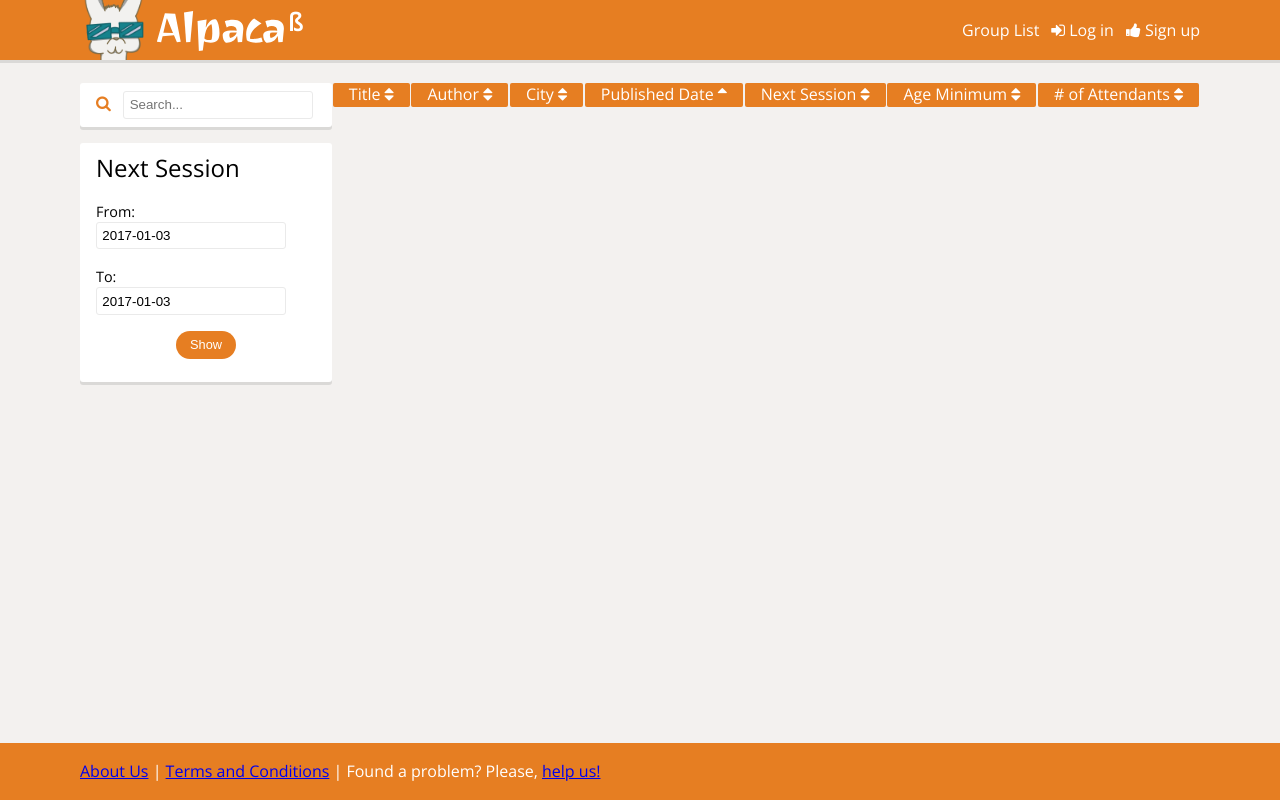
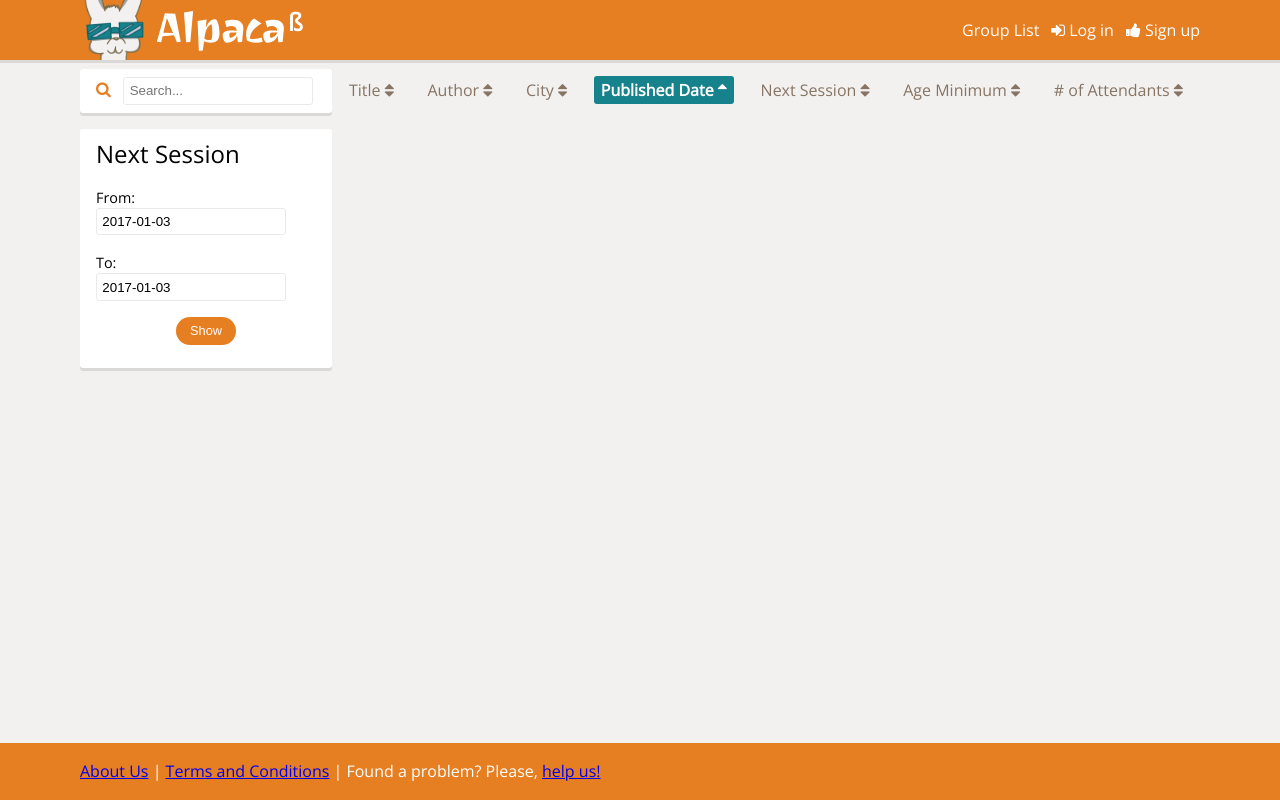
Before and after one commit to Sirikon/WarLlama, a Django app: page / in a window 1280 px wide. Run offline with Django 3.2, Linux system fonts and the light colour scheme; data that the repository does not hold is empty; style sheets or scripts are compiled from the project's sources; parts of the project's set-up code (start-up, migrations or seed data) failed here and were passed over; some libraries are stand-ins or nearby versions.

Commit message:
Working on order bar and some CSS fixing

```diff
--- a/src/Alpaca/templates/Alpaca/_layout.html
+++ b/src/Alpaca/templates/Alpaca/_layout.html
@@ -17,7 +17,7 @@
                     <a href="/">
                         <div class="al-header-logo">
                             <div class="al-header-logo-face" style="background-image: url({% static 'Al-Paquita_Branding.png' %});"></div>
-                            <img class="al-header-logo-title" src="{% static 'alpaca-logo-white.svg' %}" />
+                            <img class="al-header-logo-title" src="{% static 'alpaca-logo-white.svg' %}" draggable="false" />
                         </div>
                     </a>
                     <h3 class="al-header-subtitle">ß</h3>
--- /dev/null
+++ b/src/Alpaca/templates/Alpaca/partials/index-order-bar-item.html
@@ -0,0 +1,10 @@
+{% load i18n %}
+
+<a class="al-order-bar-item {% if sorted_column == column_key %}al-order-bar-item--active{% endif %}" href="?order_by={{column_key}}&last={{sort_sign}}{{sorted_column}}">
+    {% trans column_name %}
+    {% if sorted_column == column_key %}
+        <i class="fa {{sort_icon}}" aria-hidden="true"></i>
+    {% else %}
+        <i class="fa fa-sort" aria-hidden="true"></i>
+    {% endif %}
+</a>
--- a/src/Alpaca/templates/Alpaca/partials/index-order-bar.html
+++ b/src/Alpaca/templates/Alpaca/partials/index-order-bar.html
@@ -2,66 +2,11 @@
 
 <!--<small>{% trans "Order by:" %}</small>-->
 <div class="al-order-bar">
-    <a class="al-btn-sqrflat-medium" href="?order_by=title&last={{sort_sign}}{{sorted_column}}">
-        {% trans "Title" %}
-        {% if sorted_column == "title" %}
-            <i class="fa {{sort_icon}}" aria-hidden="true"></i>
-        {% else %}
-            <i class="fa fa-sort" aria-hidden="true"></i>
-        {% endif %}
-    </a>
-
-    <a class="al-btn-sqrflat-medium" href="?order_by=author&last={{sort_sign}}{{sorted_column}}">
-        {% trans "Author" %}
-        {% if sorted_column == "author" %}
-            <i class="fa {{sort_icon}}" aria-hidden="true"></i>
-        {% else %}
-            <i class="fa fa-sort" aria-hidden="true"></i>
-        {% endif %}
-    </a>
-
-    <a class="al-btn-sqrflat-medium" href="?order_by=city&last={{sort_sign}}{{sorted_column}}">
-        {% trans "City" %}
-        {% if sorted_column == "city" %}
-            <i class="fa {{sort_icon}}" aria-hidden="true"></i>
-        {% else %}
-            <i class="fa fa-sort" aria-hidden="true"></i>
-        {% endif %}
-    </a>
-
-    <a class="al-btn-sqrflat-medium" href="?order_by=pub_date&last={{sort_sign}}{{sorted_column}}">
-        {% trans "Published Date" %}
-        {% if sorted_column == "pub_date" %}
-            <i class="fa {{sort_icon}}" aria-hidden="true"></i>
-        {% else %}
-            <i class="fa fa-sort" aria-hidden="true"></i>
-        {% endif %}
-    </a>
-
-    <a class="al-btn-sqrflat-medium" href="?order_by=next_session&last={{sort_sign}}{{sorted_column}}">
-        {% trans "Next Session" %}
-        {% if sorted_column == "next_session" %}
-            <i class="fa {{sort_icon}}" aria-hidden="true"></i>
-        {% else %}
-            <i class="fa fa-sort" aria-hidden="true"></i>
-        {% endif %}
-    </a>
-
-    <a class="al-btn-sqrflat-medium" href="?order_by=age_minimum&last={{sort_sign}}{{sorted_column}}">
-        {% trans "Age Minimum" %}
-        {% if sorted_column == "age_minimum" %}
-            <i class="fa {{sort_icon}}" aria-hidden="true"></i>
-        {% else %}
-            <i class="fa fa-sort" aria-hidden="true"></i>
-        {% endif %}
-    </a>
-
-    <a class="al-btn-sqrflat-medium" href="?order_by=num_attendants&last={{sort_sign}}{{sorted_column}}">
-        {% trans "# of Attendants" %}
-        {% if sorted_column == "num_attendants" %}
-            <i class="fa {{sort_icon}}" aria-hidden="true"></i>
-        {% else %}
-            <i class="fa fa-sort" aria-hidden="true"></i>
-        {% endif %}
-    </a>
+    {% include "./index-order-bar-item.html" with column_key="title" column_name="Title" %}
+    {% include "./index-order-bar-item.html" with column_key="author" column_name="Author" %}
+    {% include "./index-order-bar-item.html" with column_key="city" column_name="City" %}
+    {% include "./index-order-bar-item.html" with column_key="pub_date" column_name="Published Date" %}
+    {% include "./index-order-bar-item.html" with column_key="next_session" column_name="Next Session" %}
+    {% include "./index-order-bar-item.html" with column_key="age_minimum" column_name="Age Minimum" %}
+    {% include "./index-order-bar-item.html" with column_key="num_attendants" column_name="# of Attendants" %}
 </div>
--- a/src_front/sass/components/_activity-table.scss
+++ b/src_front/sass/components/_activity-table.scss
@@ -131,6 +131,10 @@
             font-size: 15px;
             text-shadow: -1px -1px 1px rgba(0, 0, 0, 0.1);
             border-right: 1px solid #C1C3D1;
+
+            img {
+                max-width: 100%;
+            }
         }
 
         td:last-child {
--- a/src_front/sass/components/_card.scss
+++ b/src_front/sass/components/_card.scss
@@ -5,7 +5,7 @@
     width: 100%;
     height: auto;
 
-    margin: 10px;
+    margin: 0px 10px 10px 10px;
 
     box-shadow: 0px 3px 0px rgba(0, 0, 0, 0.1);
     border-radius: 3px;
@@ -17,6 +17,8 @@
     flex-direction: row;
     flex-wrap: nowrap;
     align-content: stretch;
+
+    overflow: hidden;
 
     &-cover {
         background-size: cover;
--- a/src_front/sass/components/_floating-box.scss
+++ b/src_front/sass/components/_floating-box.scss
@@ -3,7 +3,7 @@
 .al-floating-box {
     max-width: 600px;
     margin: auto;
-    padding: 40px 0 60px 0;
+    padding: 40px 0 0 0;
 
     &-title {
         padding-bottom: 20px;
--- a/src_front/sass/global/_global.scss
+++ b/src_front/sass/global/_global.scss
@@ -17,9 +17,14 @@ html {
 }
 
 body {
+    position: relative;
     min-height: 100%;
-    position: relative;
+
+    padding-bottom: 60px;
+
     box-sizing: border-box;
+    overflow-x: hidden;
+    overflow-y: scroll;
 }
 
 .al-text-tail {
--- a/src_front/sass/global/_layout.scss
+++ b/src_front/sass/global/_layout.scss
@@ -32,7 +32,7 @@ $header-height: 60px;
     }
 
     &-content {
-        max-width: 1120px;
+        max-width: $responsive-breakpoint;
         height: 100%;
         margin: auto;
     }
@@ -65,12 +65,25 @@ $header-height: 60px;
 .al-order-bar {
     width: 100%;
 
-    margin-top: 8px;
+    margin: 15px 10px;
 
     display: flex;
     flex-direction: row;
     flex-wrap: wrap;
-    justify-content: space-around;
+    justify-content: space-between;
+
+    &-item {
+        text-decoration: none;
+        color: $gray;
+        padding: 3px 7px;
+        border-radius: 3px;
+
+        &--active {
+            background-color: $accent;
+            color: white;
+            font-weight: bold;
+        }
+    }
 }
 
 .al-item-list {
@@ -84,10 +97,9 @@ $header-height: 60px;
 
 .al-content {
     &-wrapper {
-        max-width: 1120px;
+        max-width: $responsive-breakpoint;
         margin: auto;
-        margin-top: 15px;
-        padding: 0 20px;
+        padding: 1px 20px 30px 20px;
     }
 
     &-panel {
@@ -121,7 +133,7 @@ $header-height: 60px;
 
     &-content {
         color: #fff;
-        max-width: 1120px;
+        max-width: $responsive-breakpoint;
         margin: auto;
         padding: 0 20px;
     }
--- a/src_front/sass/global/_variables.scss
+++ b/src_front/sass/global/_variables.scss
@@ -21,6 +21,8 @@ $card-background: #ffffff;
 $card-dark-background: #3A4769;
 $card-border: #ececea;
 
+$responsive-breakpoint: 1120px;
+
 @font-face {
     font-family: "Open Sans";
     src: url('https://fonts.googleapis.com/css?family=Open+Sans:300,400');
```
